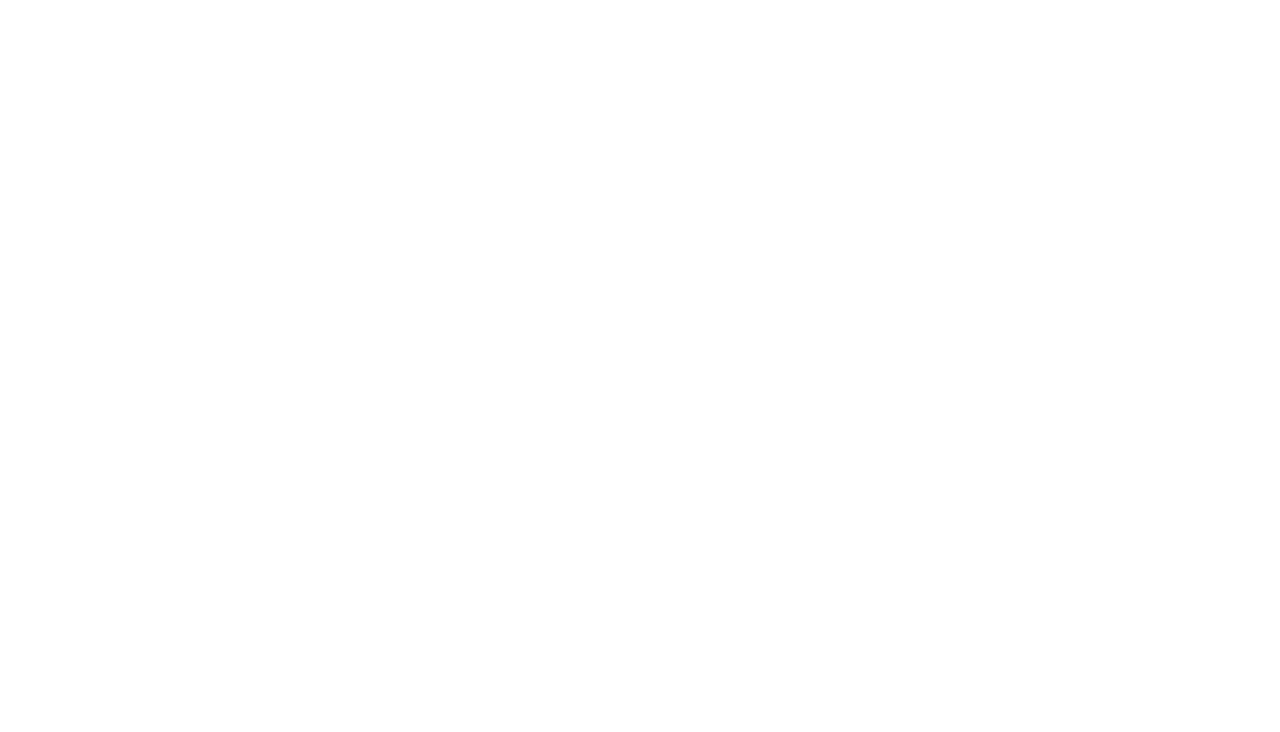
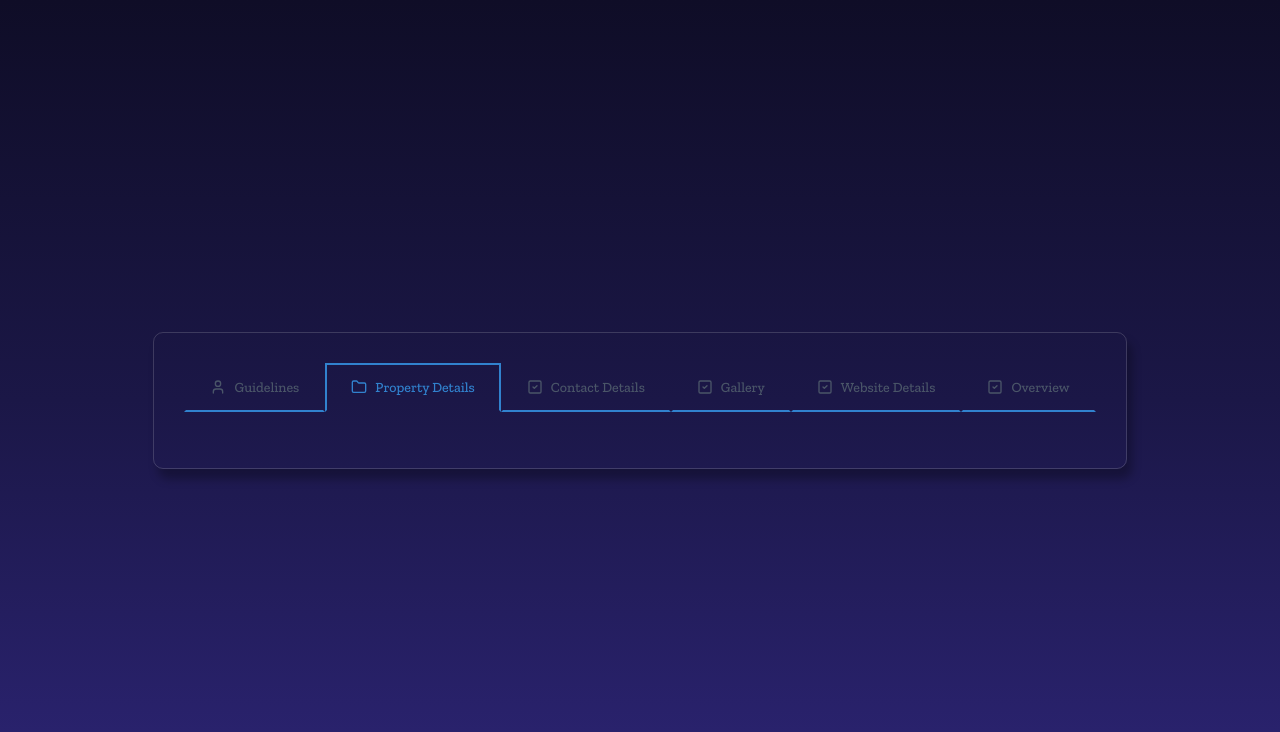
Before and after one commit to Ashique64/DRZ_Data_Collection, a React (Vite) app in the folder frontend/: page /form in a window 1280 px wide. Before the commit this address had no page. Shown: the top 732 px of the page. Built offline with nearby package versions, Linux system fonts and the light colour scheme.

Commit message:
Form Tab section completed

```diff
--- a/frontend/package.json
+++ b/frontend/package.json
@@ -15,6 +15,7 @@
     "bootstrap": "^5.3.6",
     "react": "^19.1.0",
     "react-dom": "^19.1.0",
+    "react-icons": "^5.5.0",
     "react-router-dom": "^7.6.1",
     "sass": "^1.89.1"
   },
--- a/frontend/src/App.jsx
+++ b/frontend/src/App.jsx
@@ -3,6 +3,7 @@
 import Login from "./pages/Login/Login.Jsx";
 import Home from "./pages/Home/Home";
 import ProtectedRoute from "./components/ProtectedRoute";
+import Form from "./pages/Form/Form";
 
 function App() {
   return (
@@ -17,6 +18,7 @@
             </ProtectedRoute>
           }
         />
+        <Route path="/form" element={<Form />} />
       </Routes>
     </Router>
   );
--- /dev/null
+++ b/frontend/src/pages/Form/Form.jsx
@@ -0,0 +1,132 @@
+import React, { useEffect, useRef, useState } from "react";
+import "./Form.scss";
+import { LuFolder, LuSquareCheck, LuUser } from "react-icons/lu";
+
+const Form = () => {
+  const [activeTab, setActiveTab] = useState("property-details");
+  const tabsHeaderRef = useRef(null);
+
+  useEffect(() => {
+  if (tabsHeaderRef.current) {
+    const activeButton = tabsHeaderRef.current.querySelector(".tab-button.active");
+    if (activeButton) {
+      activeButton.scrollIntoView({
+        behavior: "smooth",
+        inline: "center",
+        block: "nearest",
+      });
+    }
+  }
+}, [activeTab]);
+
+  return (
+    <div id="form">
+      <div className="container form-container">
+        <div className="row form-row">
+          <div className="col-md-12 form-col">
+            <div className="outline-tabs">
+              <div className="tabs-header" ref={tabsHeaderRef}>
+                <button
+                  className={`tab-button ${
+                    activeTab === "guidelines" ? "active" : ""
+                  }`}
+                  onClick={() => setActiveTab("guidelines")}
+                >
+                  <LuUser className="tab-icon" />
+                  Guidelines
+                </button>
+                <button
+                  className={`tab-button ${
+                    activeTab === "property-details" ? "active" : ""
+                  }`}
+                  onClick={() => setActiveTab("property-details")}
+                >
+                  <LuFolder className="tab-icon" />
+                  Property Details
+                </button>
+                <button
+                  className={`tab-button ${
+                    activeTab === "contact-details" ? "active" : ""
+                  }`}
+                  onClick={() => setActiveTab("contact-details")}
+                >
+                  <LuSquareCheck className="tab-icon" />
+                  Contact Details
+                </button>
+                <button
+                  className={`tab-button ${
+                    activeTab === "gallery" ? "active" : ""
+                  }`}
+                  onClick={() => setActiveTab("gallery")}
+                >
+                  <LuSquareCheck className="tab-icon" />
+                  Gallery
+                </button>
+                <button
+                  className={`tab-button ${
+                    activeTab === "website-details" ? "active" : ""
+                  }`}
+                  onClick={() => setActiveTab("website-details")}
+                >
+                  <LuSquareCheck className="tab-icon" />
+                  Website Details
+                </button>
+                <button
+                  className={`tab-button ${
+                    activeTab === "overview" ? "active" : ""
+                  }`}
+                  onClick={() => setActiveTab("overview")}
+                >
+                  <LuSquareCheck className="tab-icon" />
+                  Overview
+                </button>
+              </div>
+            </div>
+          </div>
+        </div>
+      </div>
+    </div>
+  );
+};
+
+export default Form;
+
+{
+  /* <div className="outline-tabs">
+      <div className="tabs-header">
+        <button
+          className={`tab-button ${activeTab === 'members' ? 'active' : ''}`}
+          onClick={() => setActiveTab('members')}
+        >
+          <LuUser className="tab-icon" />
+          Members
+        </button>
+        <button
+          className={`tab-button ${activeTab === 'projects' ? 'active' : ''}`}
+          onClick={() => setActiveTab('projects')}
+        >
+          <LuFolder className="tab-icon" />
+          Projects
+        </button>
+        <button
+          className={`tab-button ${activeTab === 'tasks' ? 'active' : ''}`}
+          onClick={() => setActiveTab('tasks')}
+        >
+          <LuSquareCheck className="tab-icon" />
+          Settings
+        </button>
+      </div>
+
+      <div className="tabs-content">
+        {activeTab === 'members' && (
+          <div className="tab-panel">Manage your team members</div>
+        )}
+        {activeTab === 'projects' && (
+          <div className="tab-panel">Manage your projects</div>
+        )}
+        {activeTab === 'tasks' && (
+          <div className="tab-panel">Manage your tasks for freelancers</div>
+        )}
+      </div>
+    </div> */
+}
--- /dev/null
+++ b/frontend/src/pages/Form/Form.scss
@@ -0,0 +1,94 @@
+#form {
+  background: var(--primary-gradient);
+  min-height: 100vh;
+  display: flex;
+  justify-content: center;
+  align-items: center;
+
+  .form-container {
+    display: flex;
+    justify-content: center;
+    align-items: center;
+    width: 100%;
+
+    .form-row {
+      width: 100%;
+      .form-col {
+        width: 100%;
+        display: flex;
+        .outline-tabs {
+          max-width: 100%;
+          margin: 0 auto;
+          font-family: var(--primary-font);
+          border: 1px solid rgba(223, 221, 221, 0.185);
+          box-shadow: 5px 10px 10px rgba(0, 0, 0, 0.281);
+          padding: 30px;
+          border-radius: 10px;
+          display: flex;
+          flex-direction: column;
+          justify-content: center;
+          overflow: hidden;
+
+          .tabs-header {
+            display: flex;
+            margin-bottom: 1rem;
+            overflow-x: auto;
+            scrollbar-width: none;
+            -ms-overflow-style: none;
+            white-space: nowrap;
+            padding-bottom: 10px;
+
+            &::-webkit-scrollbar {
+              display: none;
+            }
+
+            .tab-button {
+              display: flex;
+              align-items: center;
+              gap: 0.5rem;
+              padding: 0.75rem 1.5rem;
+              background: transparent;
+              border: none;
+              border: 2px solid transparent;
+              border-bottom: 2px solid #3182ce;
+              cursor: pointer;
+              font-size: 0.875rem;
+              font-weight: 500;
+              color: #4a5568;
+              transition: all 0.3s ease-in;
+
+              &:hover {
+                color: var(--primary-color);
+                background: #3182ce;
+              }
+
+              &.active {
+                color: #3182ce;
+                border-top-color: #3182ce;
+                border-left-color: #3182ce;
+                border-right-color: #3182ce;
+                border-bottom-color: transparent;
+
+                &:hover {
+                  color: var(--primary-color);
+                }
+              }
+
+              .tab-icon {
+                font-size: 1rem;
+              }
+            }
+          }
+        }
+      }
+    }
+  }
+}
+
+//   .tab-panel {
+//     padding: 1rem;
+//     border-radius: 0.375rem;
+//     background-color: white;
+//     box-shadow: 0 1px 3px rgba(0, 0, 0, 0.1);
+//   }
+// }
```
Also changed, not shown: 1 other file (tests, documents, lock files or other folders).
